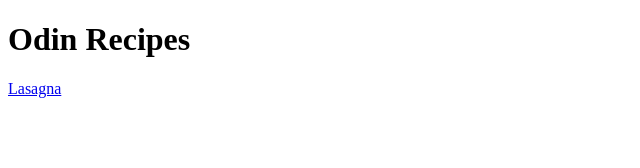
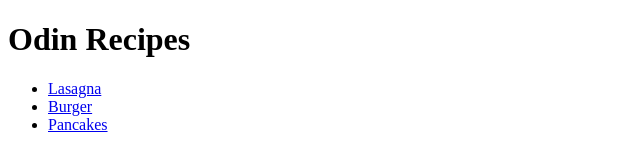
Before and after one commit to Huske-I/odin-recipes, a plain HTML site: page index.html in a window 1280 px wide. Shown: the whole page, without its empty margins (0-640 px from the left). Drawn offline with Linux system fonts and the light colour scheme.

Commit message:
Add files via upload

```diff
--- a/index.html
+++ b/index.html
@@ -11,7 +11,12 @@
 
     <h1>Odin Recipes</h1>
 
-    <a href="recipes/lasagna.html">Lasagna</a>
+    <ul>
+        <li><a href="recipes/lasagna.html">Lasagna</a></li>
+        <li><a href="recipes/burger.html">Burger</a></li>
+        <li><a href="recipes/pancakes.html">Pancakes</a></li>
+    </ul>
+
 
 </body>
 
```
